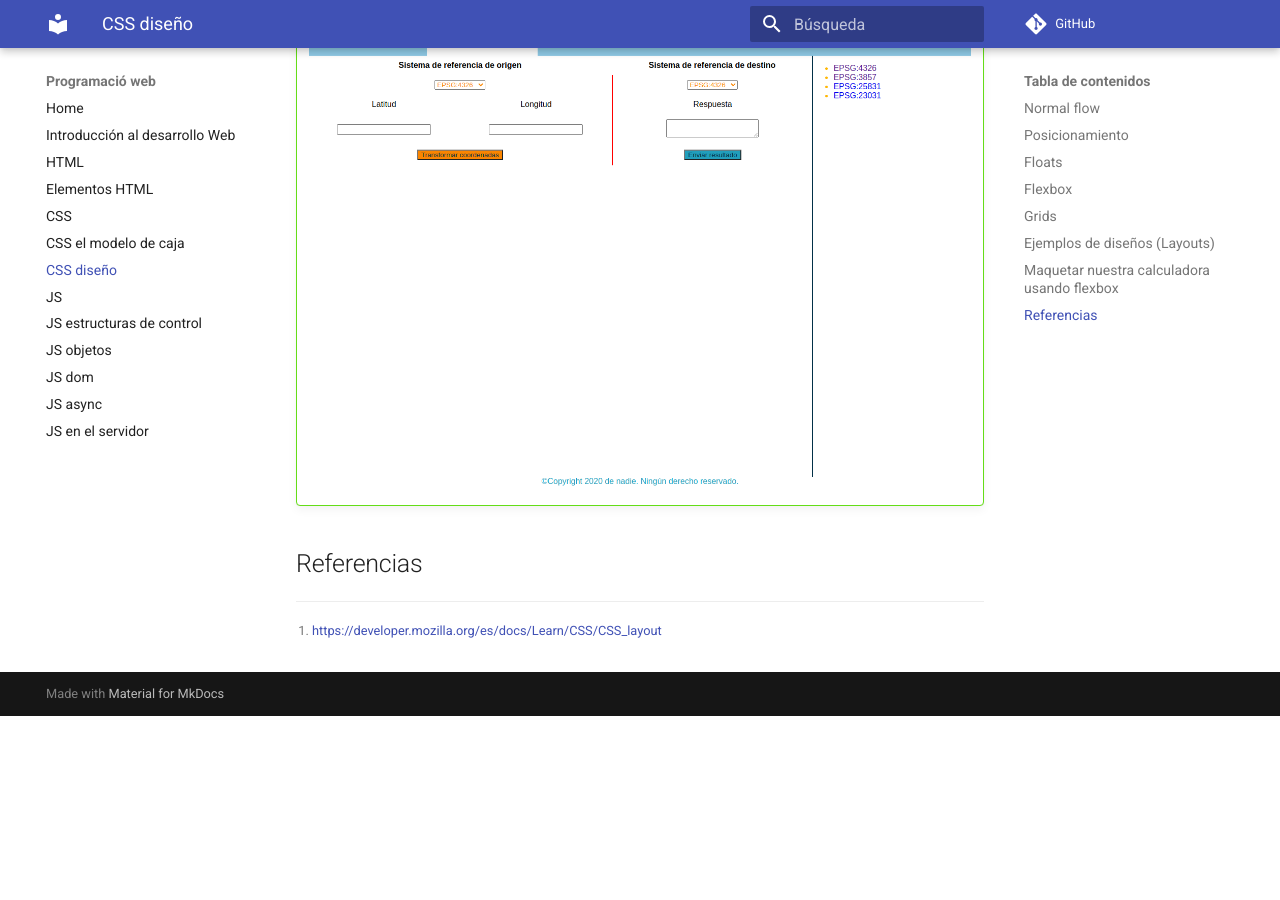
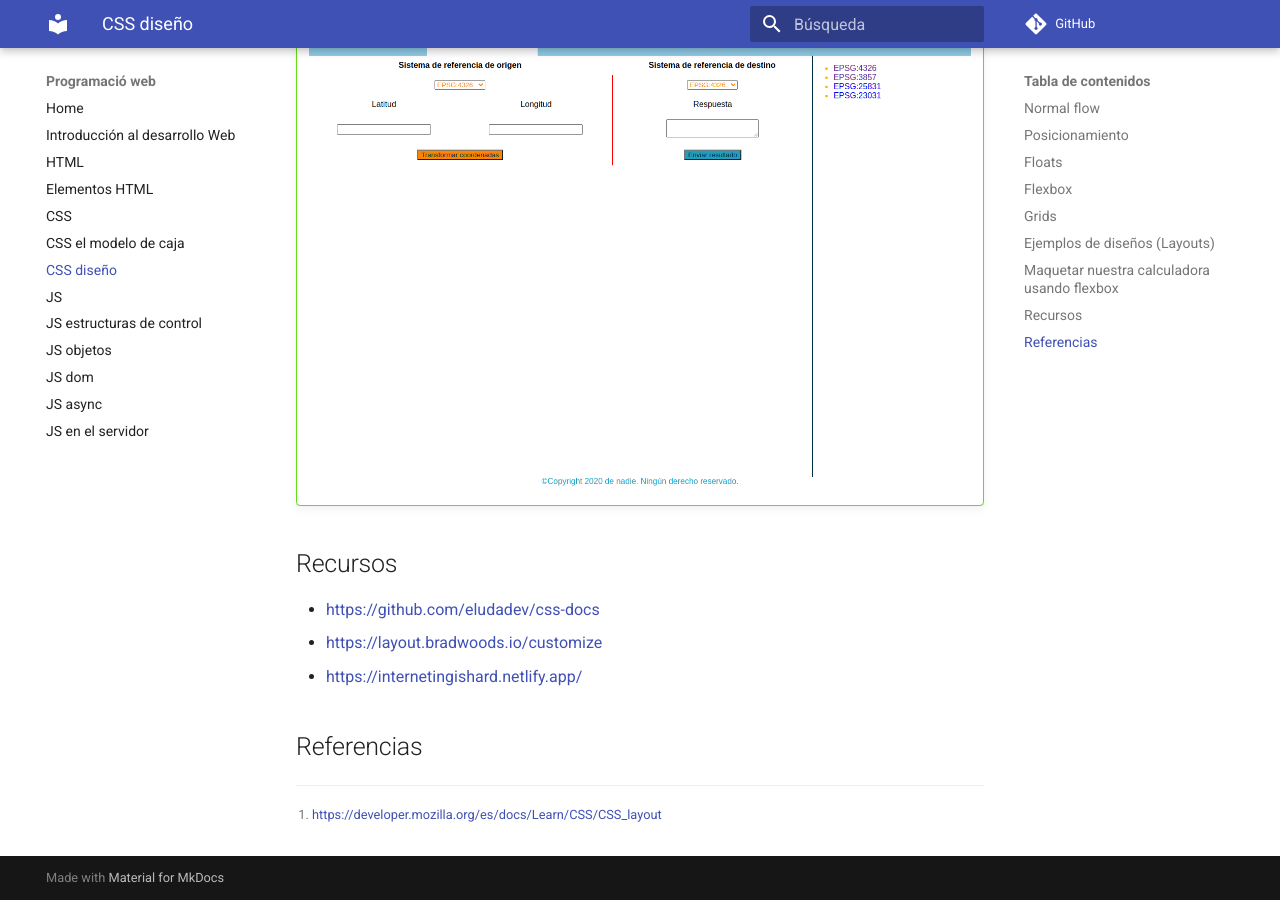
Before and after one commit to gss-mtig/web-mgeo, an MkDocs documentation site: the page built from docs/css_diseno.md, in a window 1280 px wide and 900 px high, scrolled down 10232 px. Built offline with MkDocs 1.6.1 and Material for MkDocs 9.7.7, drawn with Linux system fonts in a browser that asks for light colours; comment, search, counter and statistics services are not loaded; before the commit the page ends 10948 px from its top, so only the background shows below that.

Commit message:
Add enlaces a recursos

```diff
--- a/docs/css_diseno.md
+++ b/docs/css_diseno.md
@@ -373,6 +373,13 @@ https://1linelayouts.glitch.me/
     El resultado debe ser algo como esto
     ![Calculadora con estilo](img/calculadora-css.png "Calculadora con estilo")
 
+## Recursos
+
+* https://github.com/eludadev/css-docs
+* https://layout.bradwoods.io/customize
+* https://internetingishard.netlify.app/
+
+
 ## Referencias
 
 [^1]: https://developer.mozilla.org/es/docs/Learn/CSS/CSS_layout
```
Also changed, not shown: docs/css.md (+3 -1 lines).
